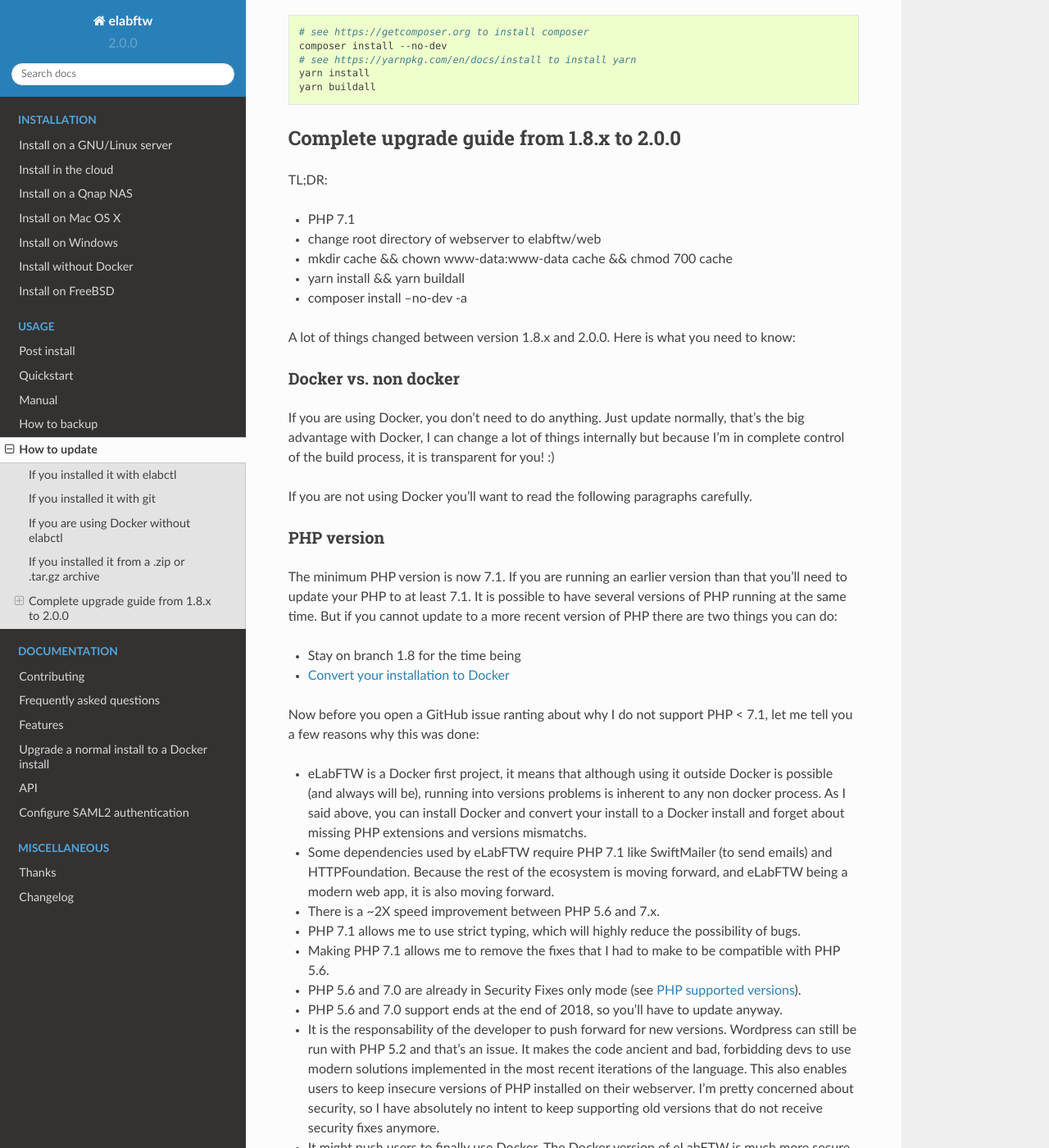
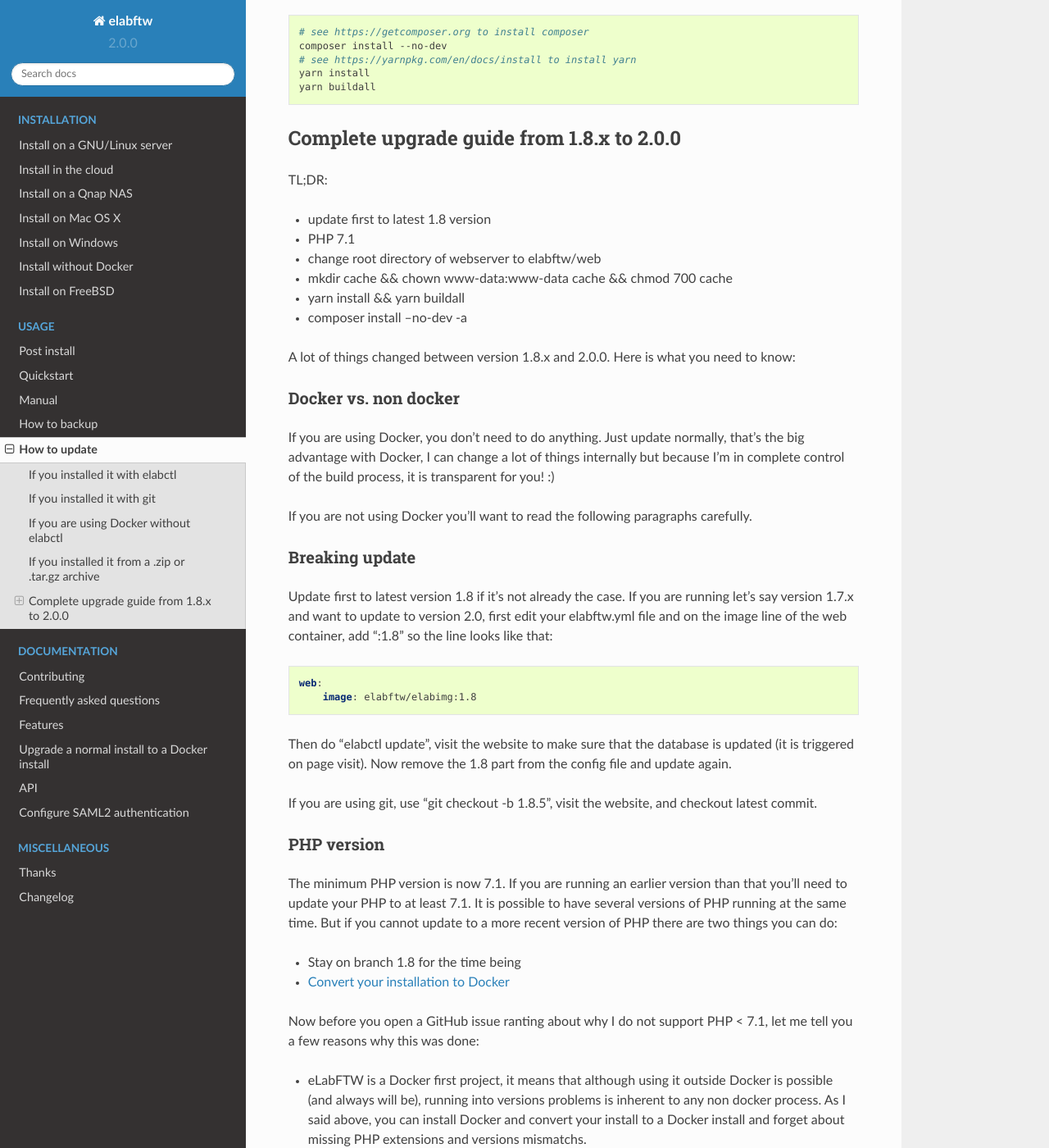
Before and after one commit to elabftw/elabdoc, a Sphinx documentation site: the page built from doc/how-to-update.rst, in a window 1280 px wide and 1400 px high, scrolled down 1186 px. Shown: the whole window at 82% size. Built offline with Sphinx 7.4.7 and the Read the Docs theme 2.0.0, drawn with Linux system fonts in a browser that asks for light colours; pages that are not in the unit, such as notebooks, are missing from menus.

Commit message:
changelog

```diff
--- a/doc/changelog.rst
+++ b/doc/changelog.rst
@@ -55,6 +55,7 @@
 * Show 25 items instead of 10 for mention plugin (#641)
 * Remove the 60 characters limit on autocomplete
 * Updated translations
+* Zip generation is less likely to fail
 
 Bugfixes:
 
--- a/doc/how-to-update.rst
+++ b/doc/how-to-update.rst
@@ -61,6 +61,7 @@
 
 TL;DR:
 
+* update first to latest 1.8 version
 * PHP 7.1
 * change root directory of webserver to elabftw/web
 * mkdir cache && chown www-data:www-data cache && chmod 700 cache
@@ -75,6 +76,21 @@
 If you are using Docker, you don't need to do anything. Just update normally, that's the big advantage with Docker, I can change a lot of things internally but because I'm in complete control of the build process, it is transparent for you! :)
 
 If you are not using Docker you'll want to read the following paragraphs carefully.
+
+Breaking update
+---------------
+
+Update first to latest version 1.8 if it's not already the case. If you are running let's say version 1.7.x and want to update to version 2.0, first edit your elabftw.yml file and on the image line of the web container, add ":1.8" so the line looks like that:
+
+.. code-block:: yaml
+
+    web:
+        image: elabftw/elabimg:1.8
+
+Then do "elabctl update", visit the website to make sure that the database is updated (it is triggered on page visit). Now remove the 1.8 part from the config file and update again.
+
+
+If you are using git, use "git checkout -b 1.8.5", visit the website, and checkout latest commit.
 
 PHP version
 -----------
```
Also changed, not shown: other parts of doc/changelog.rst (+1 -0 lines).
